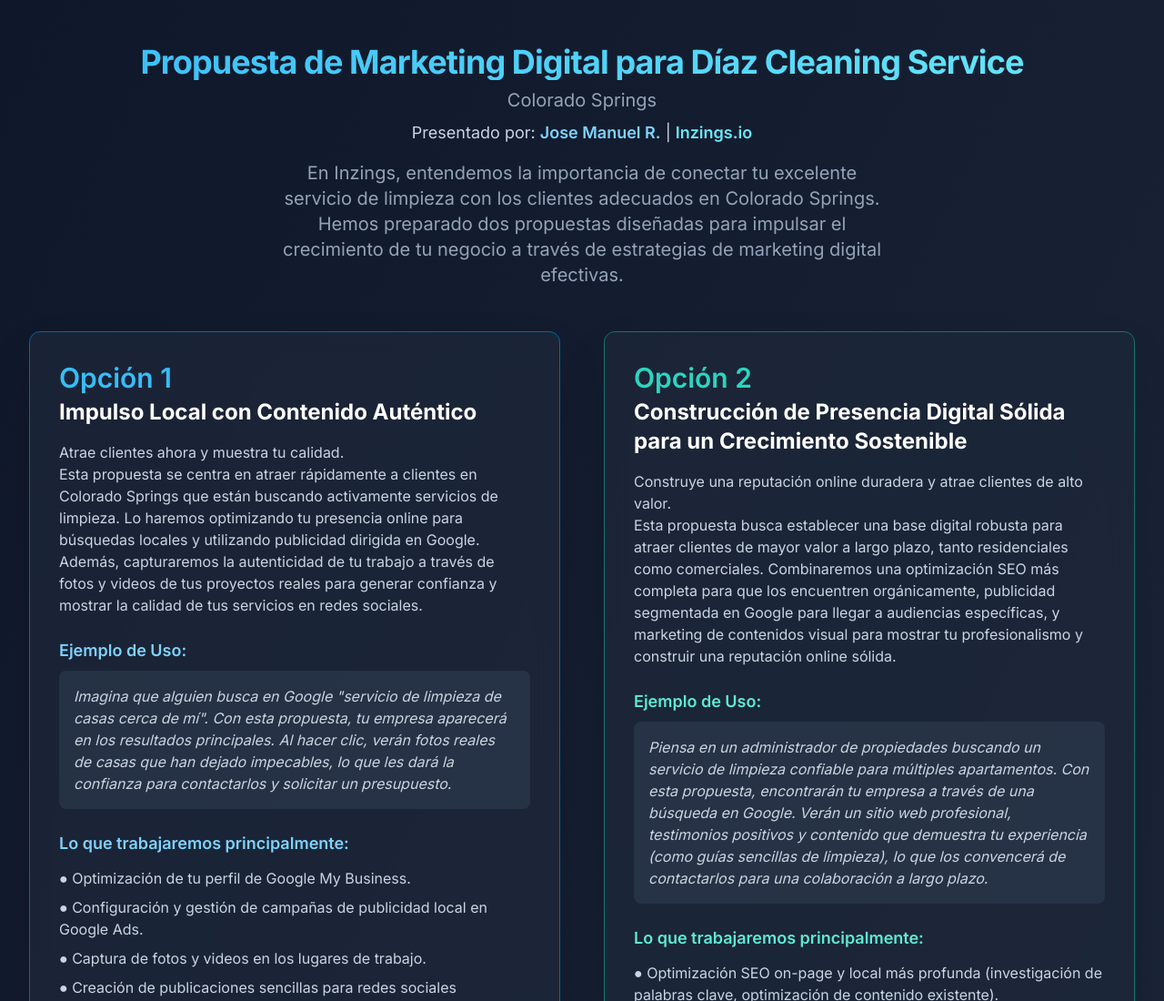
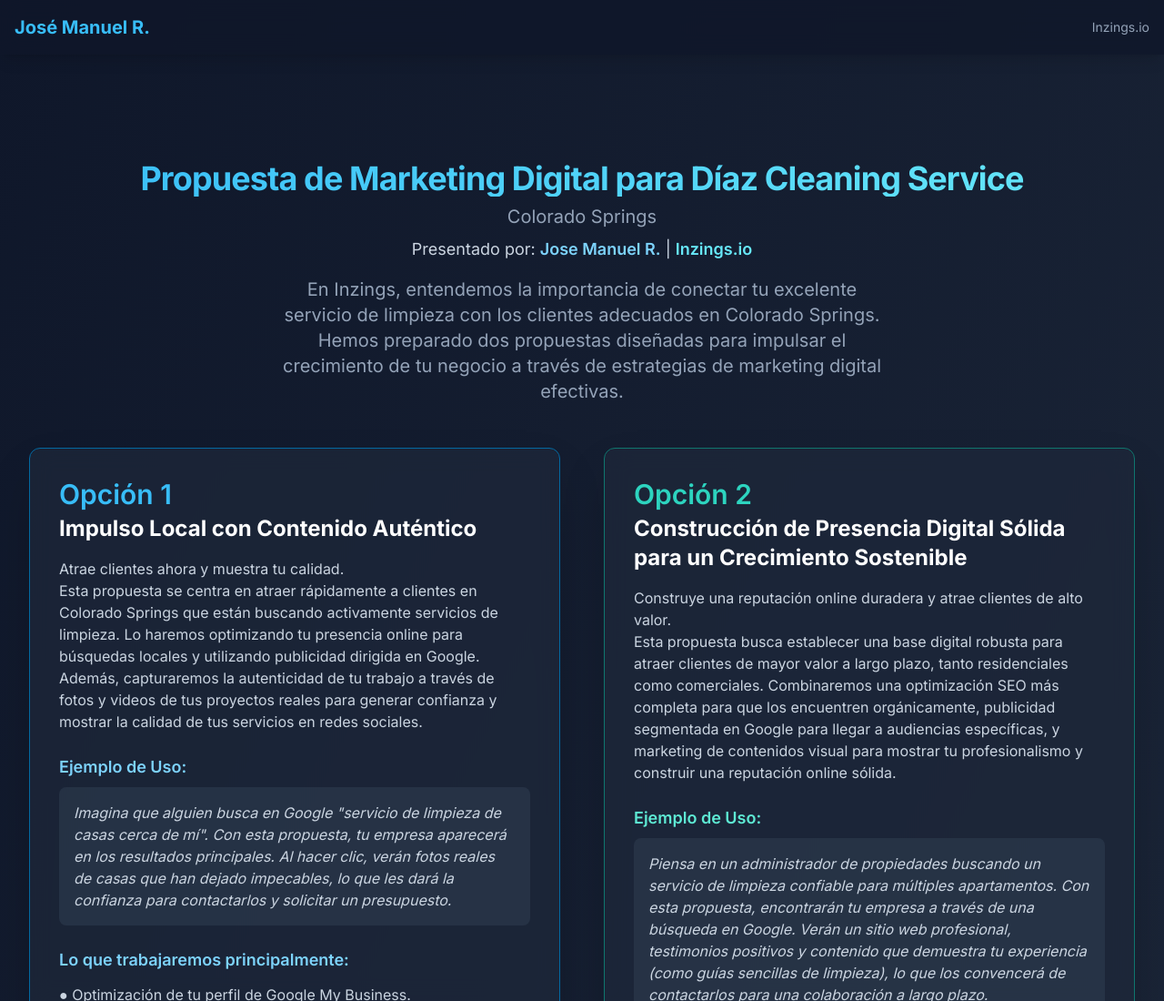
Before and after one commit to JoseManuelR-Repo/josemanuelr.com, a plain HTML site: page diaz_cleaning_services_propuesta.html in a window 1280 px wide. Shown: the top 1100 px of the page at 91% size. Drawn offline with nearby package versions, Linux system fonts and the light colour scheme.

Commit message:
Actualiza la página de propuesta de Díaz Cleaning Service

```diff
--- a/diaz_cleaning_services_propuesta.html
+++ b/diaz_cleaning_services_propuesta.html
@@ -134,8 +134,19 @@
 
 <body class="bg-gradient-to-br from-slate-900 to-slate-800 text-gray-100 antialiased">
 
+    <!-- NAVBAR SIMPLE -->
+    <nav class="bg-slate-900/80 backdrop-blur-md text-white p-4 shadow-lg fixed w-full z-50 top-0 left-0 right-0">
+        <div class="container mx-auto flex justify-between items-center">
+            <a href="/" class="text-xl font-bold text-sky-400 hover:text-sky-300 transition-colors">
+                José Manuel R.
+            </a>
+            <span class="text-slate-400 text-sm hidden sm:block">Inzings.io</span>
+        </div>
+    </nav>
+    <div class="h-20"></div> <!-- Espacio para el navbar fijo -->
+
     <!-- Contenido principal -->
-    <div class="container mx-auto px-4 py-12 sm:px-6 lg:px-8">
+    <div class="container mx-auto px-4 py-12 sm:px-6 lg:px-8 mt-12">
 
         <header class="text-center mb-12">
             <h1
@@ -270,14 +281,19 @@
 
         <!-- Nueva sección: Creación profesional del sitio web -->
         <div class="max-w-xl mx-auto mt-12">
-            <div class="proposal-card bg-slate-800/70 backdrop-blur-md shadow-2xl rounded-xl p-6 sm:p-8 flex flex-col border border-indigo-700">
-                <h2 class="text-2xl sm:text-3xl font-semibold text-indigo-400 mb-1 text-center">Creación profesional del sitio web</h2>
-                <p class="text-4xl font-bold text-white mb-4 text-center">$350<span class="text-base font-normal text-slate-300"> en adelante</span></p>
+            <div
+                class="proposal-card bg-slate-800/70 backdrop-blur-md shadow-2xl rounded-xl p-6 sm:p-8 flex flex-col border border-indigo-700">
+                <h2 class="text-2xl sm:text-3xl font-semibold text-indigo-400 mb-1 text-center">Creación profesional del
+                    sitio web</h2>
+                <p class="text-4xl font-bold text-white mb-4 text-center">$350<span
+                        class="text-base font-normal text-slate-300"> en adelante</span></p>
                 <p class="text-slate-300 text-base mb-4 text-center">
-                    Un sitio web profesional es la base de tu presencia digital. Incluye diseño personalizado, optimización para dispositivos móviles y enfoque en convertir visitantes en clientes.
+                    Un sitio web profesional es la base de tu presencia digital. Incluye diseño personalizado,
+                    optimización para dispositivos móviles y enfoque en convertir visitantes en clientes.
                 </p>
                 <p class="text-slate-400 text-sm text-center">
-                    El precio puede variar según las funcionalidades y el número de páginas requeridas. ¡Consúltanos para una propuesta a medida!
+                    El precio puede variar según las funcionalidades y el número de páginas requeridas. ¡Consúltanos
+                    para una propuesta a medida!
                 </p>
             </div>
         </div>
```
